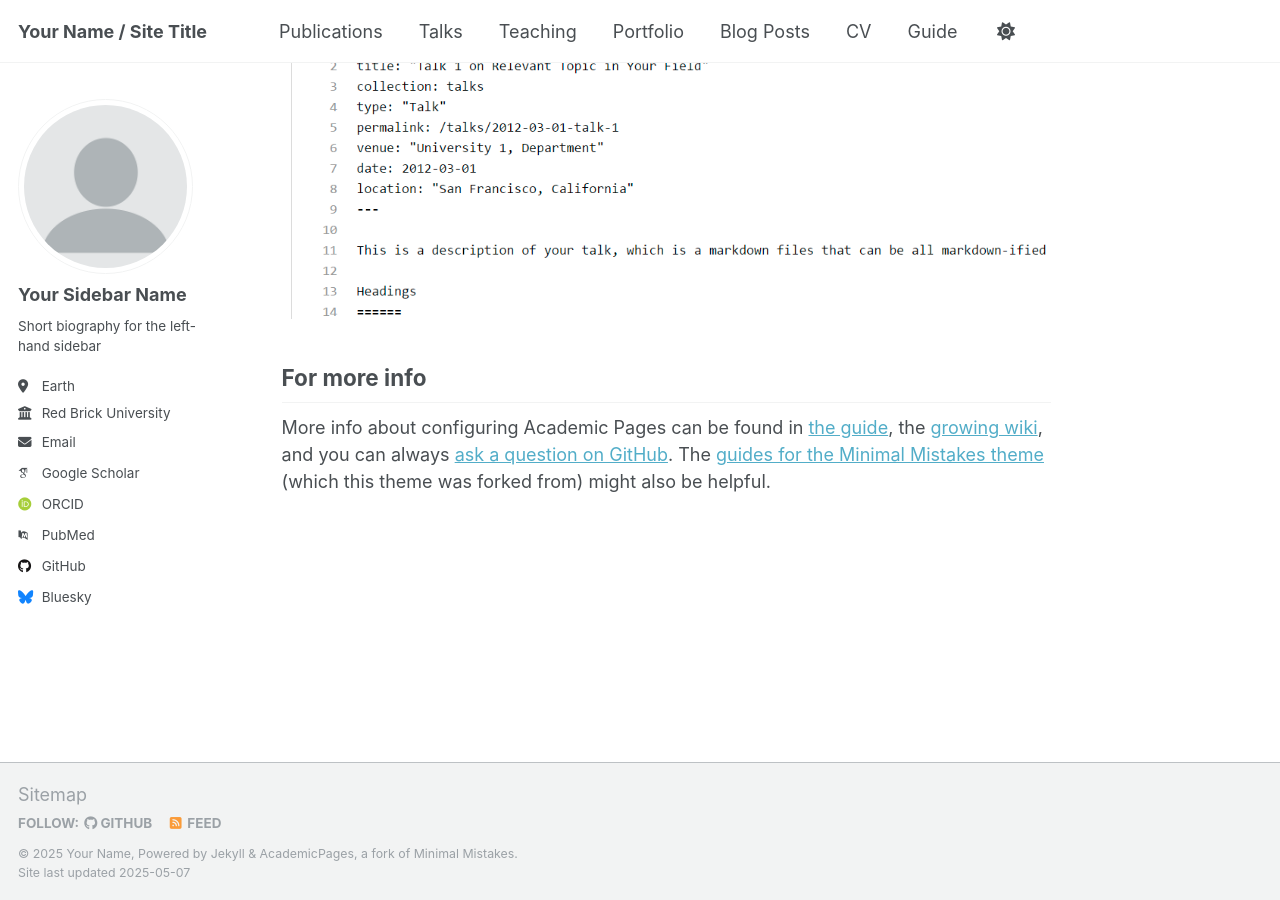
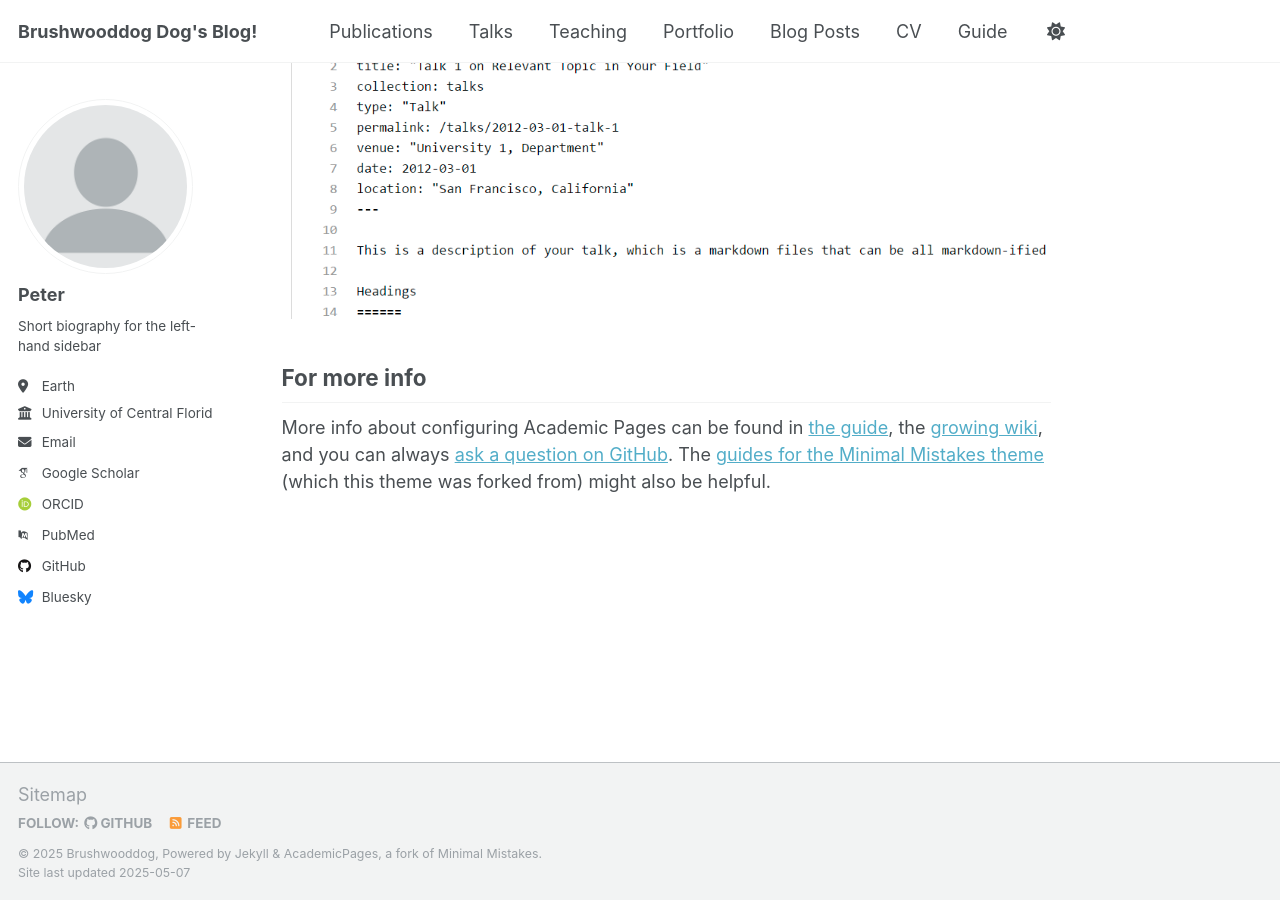
Before and after one commit to brushwooddog/brushwooddog.github.io, a Jekyll site: the page built from _pages/about.md, in a window 1280 px wide and 900 px high, scrolled down 2636 px. Built offline with Jekyll 4.4.1, drawn with Linux system fonts in a browser that asks for light colours; some web fonts are replaced.

Commit message:
Update _config.yml

```diff
--- a/_config.yml
+++ b/_config.yml
@@ -9,13 +9,13 @@
 # Basic Site Settings
 locale                   : "en-US"
 site_theme               : "default"
-title                    : "Your Name / Site Title"
+title                    : "Brushwooddog Dog's Blog!"
 title_separator          : "-"
-name                     : &name "Your Name"
+name                     : &name "Brushwooddog"
 description              : &description "personal description"
 url                      : https://academicpages.github.io # the base hostname & protocol for your site e.g. "https://[your GitHub username].github.io" or if you already have some other page hosted on Github then use "https://[your GitHub username].github.io/[Your Repo Name]"
 baseurl                  : "" # the subpath of your site, e.g. "/blog"
-repository               : "academicpages/academicpages.github.io"
+repository               : "https://github.com/brushwooddog/brushwooddog.github.io.git"
 
 # Site Author - The following control what appear as part of the author content on the side bar.
 #               If a field is blank the icon and link will not appear, otherwise it will be shown.
@@ -23,13 +23,13 @@ repository               : "academicpages/academicpages.github.io"
 author:
   # Biographic information
   avatar           : "profile.png"
-  name             : "Your Sidebar Name"
+  name             : "Peter"
   pronouns         : # example: "she/her"
   bio              : "Short biography for the left-hand sidebar"
   location         : "Earth"
-  employer         : "Red Brick University"
+  employer         : "University of Central Florida"
   uri              : # URL
-  email            : "none@example.org"
+  email            : "peterzucf@gmail.com"
 
   # Academic websites
   academia         : # URL
```
